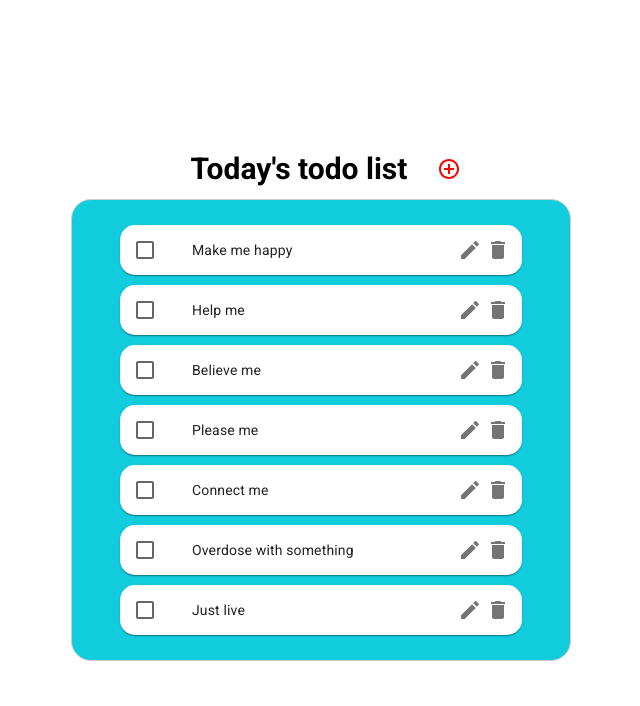
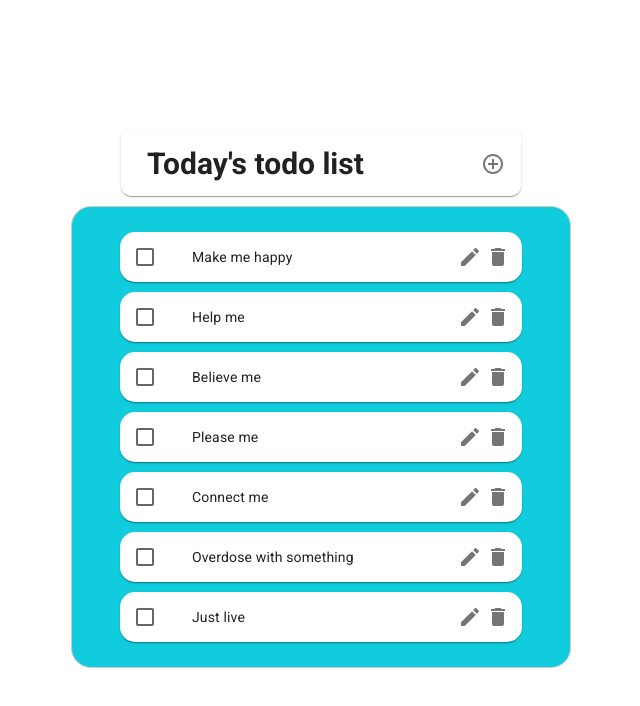
Before and after one commit to fstk1337/todo-react, a React (Vite) app in the folder desktop/: page / in a window 1280 px wide. Shown: the top 706 px of the page, without its empty margins (319-959 px from the left). Built offline with nearby package versions, Linux system fonts and the light colour scheme.

Commit message:
structure fix

```diff
--- a/desktop/src/App.tsx
+++ b/desktop/src/App.tsx
@@ -1,12 +1,13 @@
-import { Stack } from '@mui/material';
 import { styled } from '@mui/material/styles';
 import { ReactElement } from 'react';
 import './App.css';
-import AddTodoButton from './components/button/AddTodoButton';
-import Heading from './components/heading/Heading';
-import TodoItem from './components/layout/main/TodoItem/TodoItem';
-import TodoList from './components/layout/main/TodoList/TodoList';
-import TodoListWrapper from './components/layout/main/TodoList/TodoListWrapper';
+import AddCircleOutlineIcon from '@mui/icons-material/AddCircleOutline';
+import MainHeading from './components/heading/MainHeading';
+import TodoItem from './components/layout/content/TodoItem';
+import TodoList from './components/layout/content/TodoList';
+import TodoListWrapper from './components/layout/content/TodoListWrapper';
+import AddTodoForm from './components/layout/header/AddTodoForm';
+import Header from './components/layout/header/Header';
 
 const todos: Array<ReactElement> = [
   <TodoItem id={1} text="Make me happy" />,
@@ -27,13 +28,11 @@ const Window = styled('div')`
     align-items: center;
 `;
 
+
 function App() {
   return (
     <Window>
-      <Stack direction="row">
-        <Heading text="Today's todo list" />
-        <AddTodoButton />
-      </Stack>
+      <Header Icon={<AddCircleOutlineIcon />} Heading={<MainHeading text="Today's todo list" />} Form={<AddTodoForm />} />
       <TodoListWrapper todoList={<TodoList todos={todos}/>} />
     </Window>
   );
--- a/desktop/src/components/button/AddTodoButton.tsx
+++ b/desktop/src/components/button/AddTodoButton.tsx
@@ -1,20 +1,15 @@
-import { IconButton } from '@mui/material';
-import AddCircleOutlineIcon from '@mui/icons-material/AddCircleOutline';
+import { Button } from '@mui/material';
 import { styled } from '@mui/material/styles';
 
-const StyledButton = styled(IconButton)`
+const StyledButton = styled(Button)`
     padding: 10px;
-    color: red;
 `;
 
 const AddTodoButton = () => {
-    const handleAddButtonClick = () => {
-        console.log('add button clicked');
-    };
 
     return (
-        <StyledButton onClick={handleAddButtonClick}>
-            <AddCircleOutlineIcon />
+        <StyledButton variant="contained" type="submit">
+            Add
         </StyledButton>
     );
 };
--- a/desktop/src/components/heading/Heading.tsx
+++ b/desktop/src/components/heading/MainHeading.tsx
@@ -3,17 +3,17 @@ import { FC } from 'react';
 
 const StyledHeading = styled('h1')`
     font-size: 30px;
-    padding: 20px;
+    padding: 10px;
 `;
 
-interface HeadingProps {
+interface MainHeadingProps {
     text: string
 }
 
-const Heading: FC<HeadingProps> = ({ text }) => {
+const MainHeading: FC<MainHeadingProps> = ({ text }) => {
     return (
         <StyledHeading>{ text }</StyledHeading>
     );
 };
 
-export default Heading;
+export default MainHeading;
--- a/desktop/src/components/input/NewTodoInput.tsx
+++ b/desktop/src/components/input/NewTodoInput.tsx
@@ -1,7 +1,9 @@
 import { TextField } from '@mui/material';
 import { styled } from '@mui/material/styles';
+import { ChangeEvent, EventHandler, FC } from 'react';
 
 const StyledTextField = styled(TextField)`
+    margin-right: 10px;
     & input {
         font-family: 'Roboto', Verdana, sans-serif;
         font-weight: 500;
@@ -9,9 +11,13 @@ const StyledTextField = styled(TextField)`
     }
 `;
 
-const NewTodoInput = () => {
+interface NewTodoInputProps {
+    onChange: EventHandler<ChangeEvent>
+};
+
+const NewTodoInput: FC<NewTodoInputProps> = (props) => {
     return (
-        <StyledTextField variant='outlined' label='New Todo' />
+        <StyledTextField variant='outlined' label='New Todo' onChange={props.onChange}/>
     );
 };
 
--- a/desktop/src/components/layout/main/TodoList/TodoList.tsx
+++ b/desktop/src/components/layout/content/TodoList.tsx
@@ -1,5 +1,5 @@
 import { FC, ReactElement } from "react";
-import TodoItemWrapper from "../TodoItem/TodoItemWrapper";
+import TodoItemWrapper from "./TodoItemWrapper";
 
 interface TodoListProps {
     todos: Array<ReactElement>
--- /dev/null
+++ b/desktop/src/components/layout/header/AddTodoForm.tsx
@@ -0,0 +1,35 @@
+
+import NewTodoInput from '../../input/NewTodoInput';
+import AddTodoButton from '../../button/AddTodoButton';
+import { ChangeEvent, EventHandler, FormEvent, FormEventHandler, useState } from 'react';
+import { styled } from '@mui/material/styles';
+
+const StyledForm = styled('form')`
+    display: inline-flex;
+    width: 100%;
+    justify-content: center;
+    align-items: center;
+`;
+
+const AddTodoForm = () => {
+    const [todoText, setTodoText] = useState('');
+
+    const handleChange: EventHandler<ChangeEvent> = (event: ChangeEvent<HTMLInputElement>) => {
+        console.log(todoText);
+        setTodoText(event.target.value);
+    };
+
+    const handleSubmit:FormEventHandler = (event: FormEvent) => {
+        event.preventDefault();
+        console.log('submit');
+    };
+
+    return (
+        <StyledForm onSubmit={(event: FormEvent) => handleSubmit(event)}>
+            <NewTodoInput onChange={(event: ChangeEvent) => handleChange(event)} />
+            <AddTodoButton />
+        </StyledForm>
+    );
+};
+
+export default AddTodoForm;
--- /dev/null
+++ b/desktop/src/components/layout/header/Header.tsx
@@ -0,0 +1,30 @@
+import { FC, ReactNode } from "react";
+import { styled } from "@mui/material/styles";
+import { Accordion, AccordionDetails, AccordionSummary, Stack, Typography } from '@mui/material';
+
+const StyledAccordion = styled(Accordion)`
+    width: 400px;
+    margin-bottom: 10px;
+    border-radius:10px;
+`;
+
+interface HeaderProps {
+    Icon: ReactNode,
+    Heading: ReactNode,
+    Form: ReactNode
+}
+
+const Header: FC<HeaderProps> = ({ Icon, Heading, Form }) => {
+    return (
+        <StyledAccordion>
+            <AccordionSummary expandIcon={Icon}>
+                { Heading }
+            </AccordionSummary>
+            <AccordionDetails>
+                { Form }
+            </AccordionDetails>
+        </StyledAccordion>
+    );
+};
+
+export default Header;
```
Also changed, not shown: desktop/src/components/layout/content/TodoItem.tsx (renamed from desktop/src/components/layout/main/TodoItem/TodoItem.tsx), desktop/src/components/layout/content/TodoItemWrapper.tsx (renamed from desktop/src/components/layout/main/TodoItem/TodoItemWrapper.tsx), desktop/src/components/layout/content/TodoListWrapper.tsx (renamed from desktop/src/components/layout/main/TodoList/TodoListWrapper.tsx).
